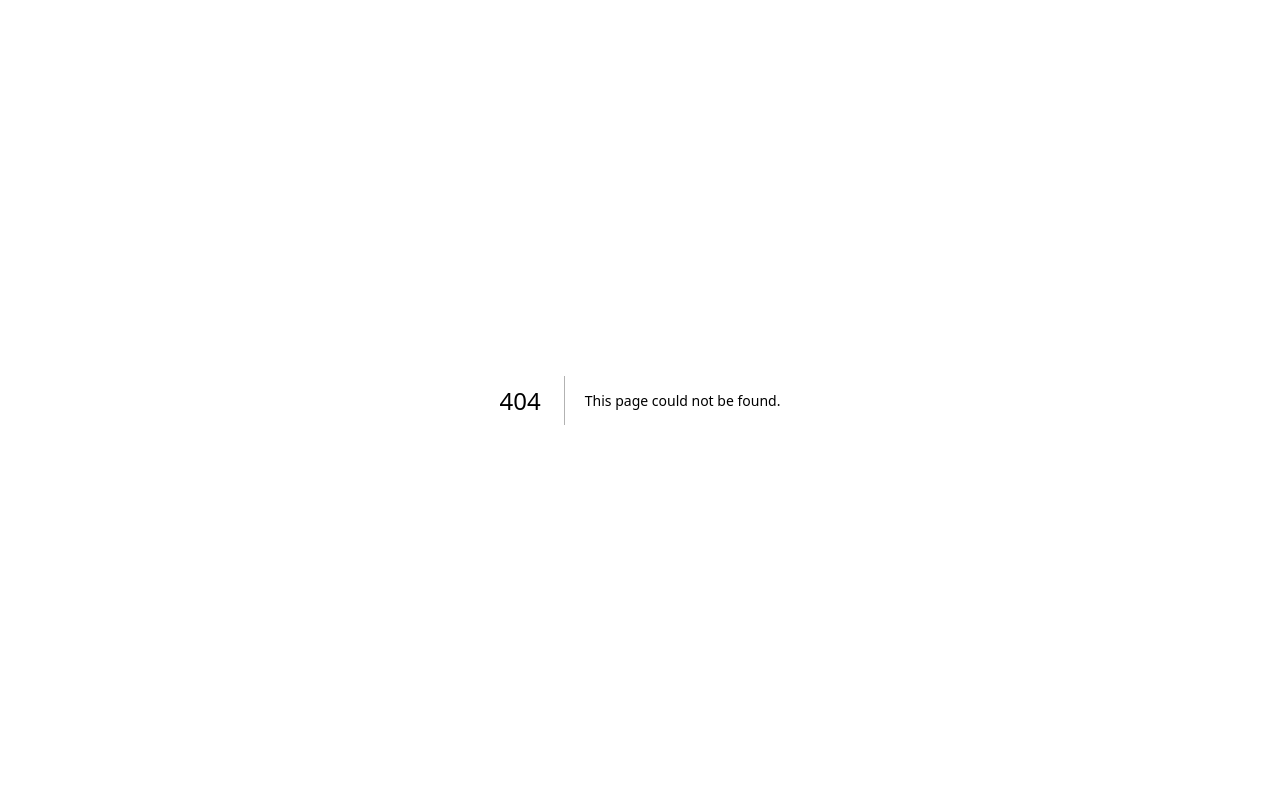
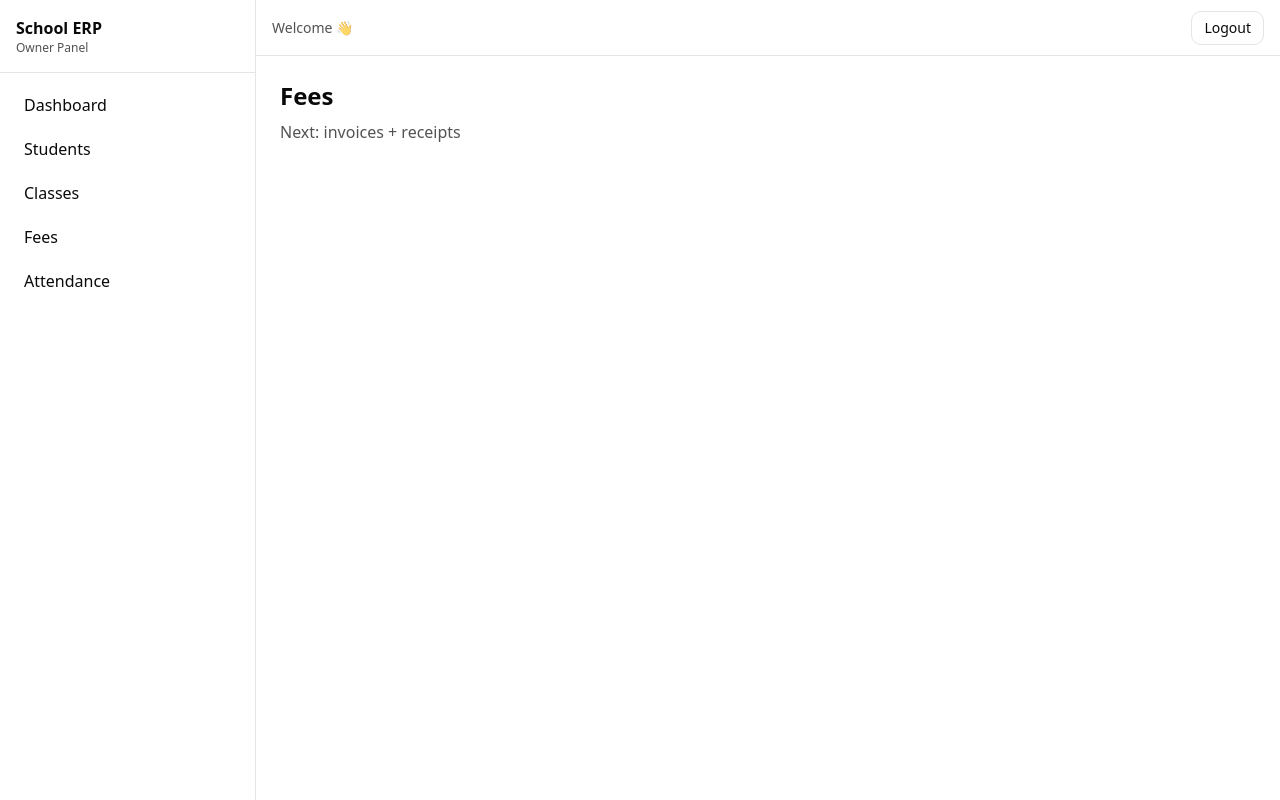
Before and after one commit to SimranjeetKaurTussar/school-erp, a Next.js app: page /app/fees in a window 1280 px wide. Before the commit this address had no page. Built offline with nearby package versions, Linux system fonts and the light colour scheme.

Commit message:
sidebar + logout route setup done

```diff
--- /dev/null
+++ b/src/app/api/logout/route.ts
@@ -0,0 +1,8 @@
+import { NextResponse } from "next/server";
+import { createClient } from "@/lib/supabase/server";
+
+export async function POST() {
+  const supabase = await createClient();
+  await supabase.auth.signOut();
+  return NextResponse.json({ ok: true });
+}
--- /dev/null
+++ b/src/app/app/attendance/page.tsx
@@ -0,0 +1,8 @@
+export default function AttendancePage() {
+  return (
+    <div>
+      <h1 className="text-2xl font-semibold">Attendance</h1>
+      <p className="mt-2 opacity-70">Next: daily attendance marking</p>
+    </div>
+  );
+}
--- /dev/null
+++ b/src/app/app/classes/page.tsx
@@ -0,0 +1,8 @@
+export default function ClassesPage() {
+  return (
+    <div>
+      <h1 className="text-2xl font-semibold">Classes</h1>
+      <p className="mt-2 opacity-70">Next: class/section management</p>
+    </div>
+  );
+}
--- /dev/null
+++ b/src/app/app/fees/page.tsx
@@ -0,0 +1,8 @@
+export default function FeesPage() {
+  return (
+    <div>
+      <h1 className="text-2xl font-semibold">Fees</h1>
+      <p className="mt-2 opacity-70">Next: invoices + receipts</p>
+    </div>
+  );
+}
--- /dev/null
+++ b/src/app/app/layout.tsx
@@ -0,0 +1,14 @@
+import { Sidebar } from "@/components/layout/Sidebar";
+import { Topbar } from "@/components/layout/Topbar";
+
+export default function AppLayout({ children }: { children: React.ReactNode }) {
+  return (
+    <div className="min-h-screen flex">
+      <Sidebar />
+      <div className="flex-1 min-w-0">
+        <Topbar />
+        <main className="p-6">{children}</main>
+      </div>
+    </div>
+  );
+}
--- /dev/null
+++ b/src/app/app/students/page.tsx
@@ -0,0 +1,8 @@
+export default function StudentsPage() {
+  return (
+    <div>
+      <h1 className="text-2xl font-semibold">Students</h1>
+      <p className="mt-2 opacity-70">Next: add students CRUD</p>
+    </div>
+  );
+}
--- /dev/null
+++ b/src/components/layout/Sidebar.tsx
@@ -0,0 +1,32 @@
+import Link from "next/link";
+
+const nav = [
+  { href: "/app/dashboard", label: "Dashboard" },
+  { href: "/app/students", label: "Students" },
+  { href: "/app/classes", label: "Classes" },
+  { href: "/app/fees", label: "Fees" },
+  { href: "/app/attendance", label: "Attendance" },
+];
+
+export function Sidebar() {
+  return (
+    <aside className="h-screen w-64 border-r bg-background sticky top-0">
+      <div className="p-4 border-b">
+        <div className="font-semibold">School ERP</div>
+        <div className="text-xs opacity-70">Owner Panel</div>
+      </div>
+
+      <nav className="p-3 space-y-1">
+        {nav.map((item) => (
+          <Link
+            key={item.href}
+            href={item.href}
+            className="block rounded-lg px-3 py-2 hover:bg-muted"
+          >
+            {item.label}
+          </Link>
+        ))}
+      </nav>
+    </aside>
+  );
+}
--- /dev/null
+++ b/src/components/layout/Topbar.tsx
@@ -0,0 +1,22 @@
+"use client";
+
+import { useRouter } from "next/navigation";
+
+export function Topbar() {
+  const router = useRouter();
+
+  async function logout() {
+    await fetch("/api/logout", { method: "POST" });
+    router.push("/login");
+    router.refresh();
+  }
+
+  return (
+    <header className="h-14 border-b bg-background sticky top-0 flex items-center justify-between px-4">
+      <div className="text-sm opacity-70">Welcome 👋</div>
+      <button onClick={logout} className="border rounded-lg px-3 py-1.5 text-sm">
+        Logout
+      </button>
+    </header>
+  );
+}
```
